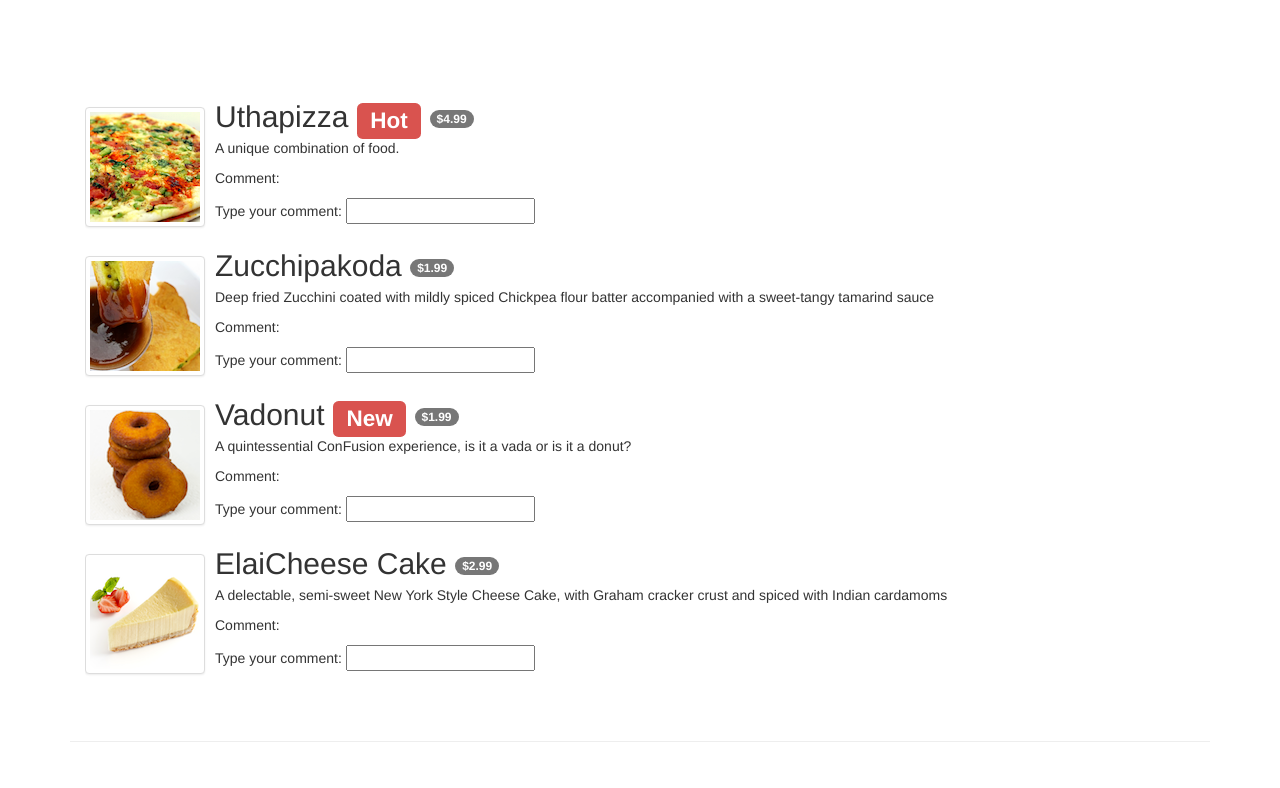
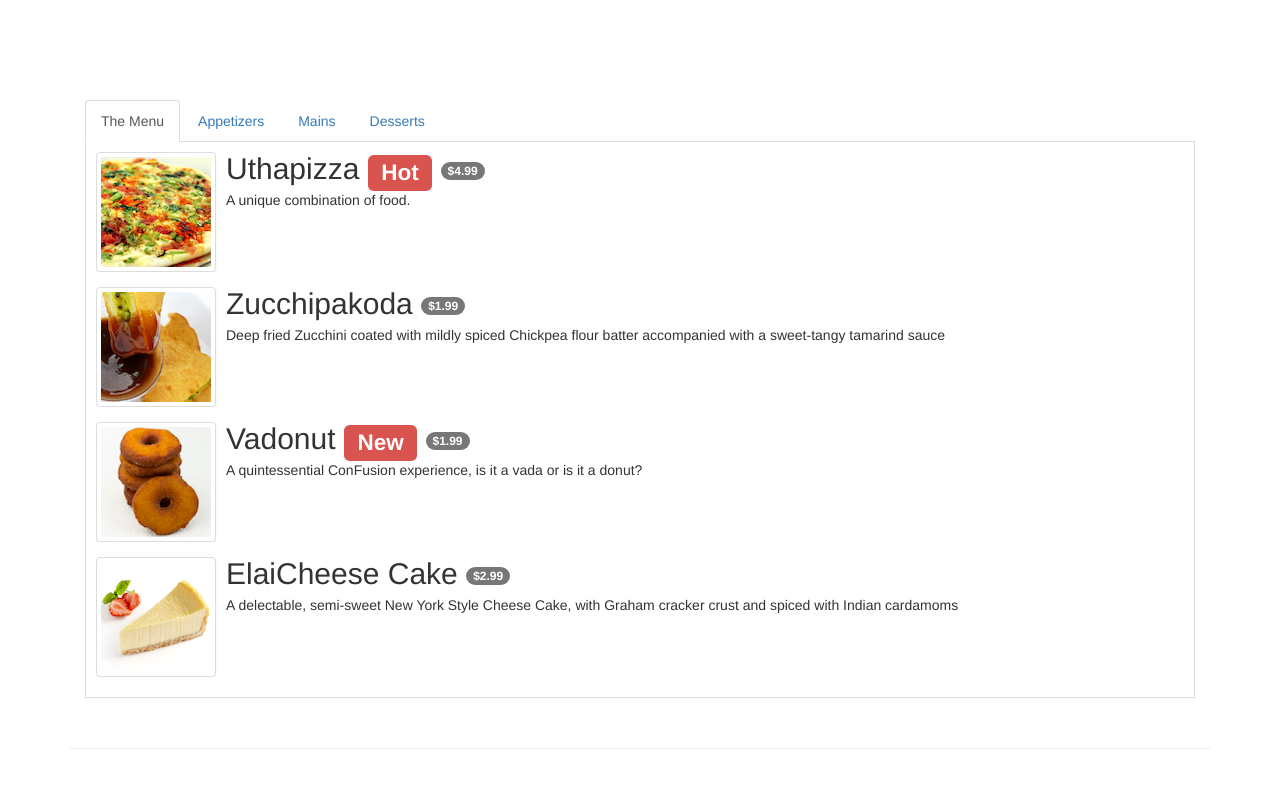
Before and after one commit to shawon-barua/conFusion, a website: page app/menu.html in a window 1280 px wide. Drawn offline with Linux system fonts and the light colour scheme.

Commit message:
exercise 3 filter
filter exercise

```diff
--- a/app/menu.html
+++ b/app/menu.html
@@ -28,8 +28,33 @@
     <div class="container">
         <div class="row row-content" ng-controller="menuController as menuCtrl">
             <div class="col-xs-12">
+                 <ul class="nav nav-tabs" role="tablist">
+                    <li role="presentation"
+                        ng-class="{active:menuCtrl.isSelected(1)}">
+
+                    <a ng-click="menuCtrl.select(1)"
+                     aria-controls="all menu"
+                     role="tab">The Menu</a></li>
+                   <li role="presentation"
+                        ng-class="{active:menuCtrl.isSelected(2)}">
+                    <a ng-click="menuCtrl.select(2)"
+                     aria-controls="appetizers"
+                     role="tab">Appetizers</a></li>
+
+                  <li role="presentation"
+                        ng-class="{active:menuCtrl.isSelected(3)}">
+                      <a ng-click="menuCtrl.select(3)"
+                     aria-controls="mains"
+                     role="tab">Mains</a></li>
+                    <li role="presentation"
+                        ng-class="{active:menuCtrl.isSelected(4)}">
+                    <a ng-click="menuCtrl.select(4)"
+                     aria-controls="desserts"
+                     role="tab">Desserts</a></li>
+                </ul>
+                <div class="tab-content">
                 <ul class="media-list">
-                <li class="media" ng-repeat="dish in menuCtrl.dishes">
+               <li class="media" ng-repeat="dish in menuCtrl.dishes | filter:menuCtrl.filtText">
                     <div class="media-left media-middle">
                         <a href="#">
                             <img class="media-object img-thumbnail"
@@ -41,12 +66,11 @@
                             <span class="label label-danger label-xs">{{dish.label}}</span>
                             <span class="badge">{{dish.price | currency}}</span></h2>
                         <p>{{dish.description}}</p>
-                        <p>Comment: {{dish.comment}}</p>
-                        <p>Type your comment:
-                        <input type="text" ng-model="dish.comment"></p>
+
                     </div>
                 </li>
             </ul>
+                </div>
             </div>
         </div>
     </div>
@@ -55,6 +79,8 @@
     <script>
         var app = angular.module('confusionApp',[]);
         app.controller('menuController',function(){
+            this.tab=1;
+            this.fillText='';
               var dishes=[
             {
             name:'Uthapizza',
@@ -96,6 +122,21 @@
                         }
                      ];
             this.dishes = dishes;
+              this.select = function(setTab) {
+                this.tab = setTab;
+
+                if (setTab === 2)
+                    this.filtText = "appetizer";
+                else if (setTab === 3)
+                    this.filtText = "mains";
+                else if (setTab === 4)
+                    this.filtText = "dessert";
+                else
+                    this.filtText = "";
+            }
+               this.isSelected = function (checkTab) {
+                return (this.tab === checkTab);
+            }
         });
     </script>
 
```
